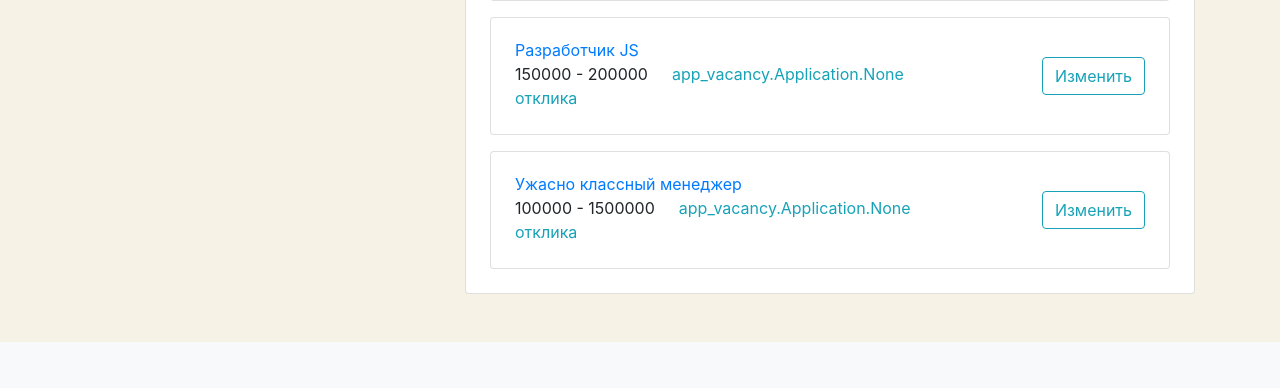
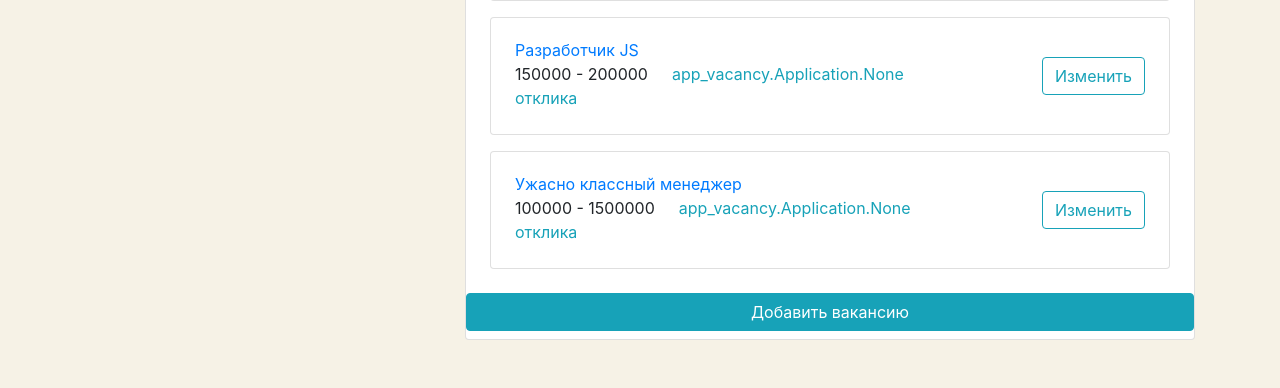
Before and after one commit to DenisB7/stepik_chapter-4, a Django app: template templates/vacancy-list.html in a window 1280 px wide. Shown: the part 1107-1495 px from the top of the page. Before the commit the page ends 1449 px from the top, so only its background shows below. Run offline with Django 3.2, Linux system fonts and the light colour scheme; the template is opened without the code that fills it: values that come from a table or form of the project are taken from there, others are empty; data comes from the database, SQL or seed files in the repository; some libraries are stand-ins or nearby versions.

Commit message:
Add files via upload

```diff
--- a/templates/vacancy-list.html
+++ b/templates/vacancy-list.html
@@ -39,6 +39,7 @@
               <!-- END vacancies state -->
             </section>
           </div>
+          <a href="/mycompany/vacancies/create" class="btn btn-info mb-2">Добавить вакансию</a>
         </div>
       </div>
     </div>
```
